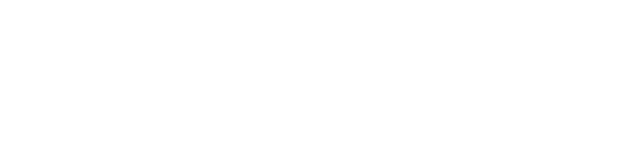
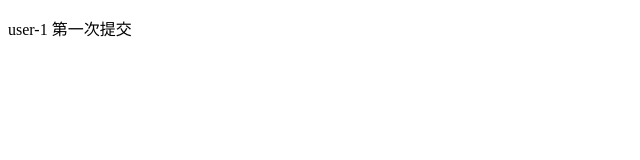
Before and after one commit to Lei1943028201/git-test, a plain HTML site: page index.html in a window 1280 px wide. Shown: the whole page, without its empty margins (0-640 px from the left). Drawn offline with Linux system fonts and the light colour scheme.

Commit message:
user-1 第一次提交

```diff
--- a/index.html
+++ b/index.html
@@ -5,6 +5,6 @@
     <title>Title</title>
 </head>
 <body>
-
+<p>user-1 第一次提交</p>
 </body>
 </html>
```
